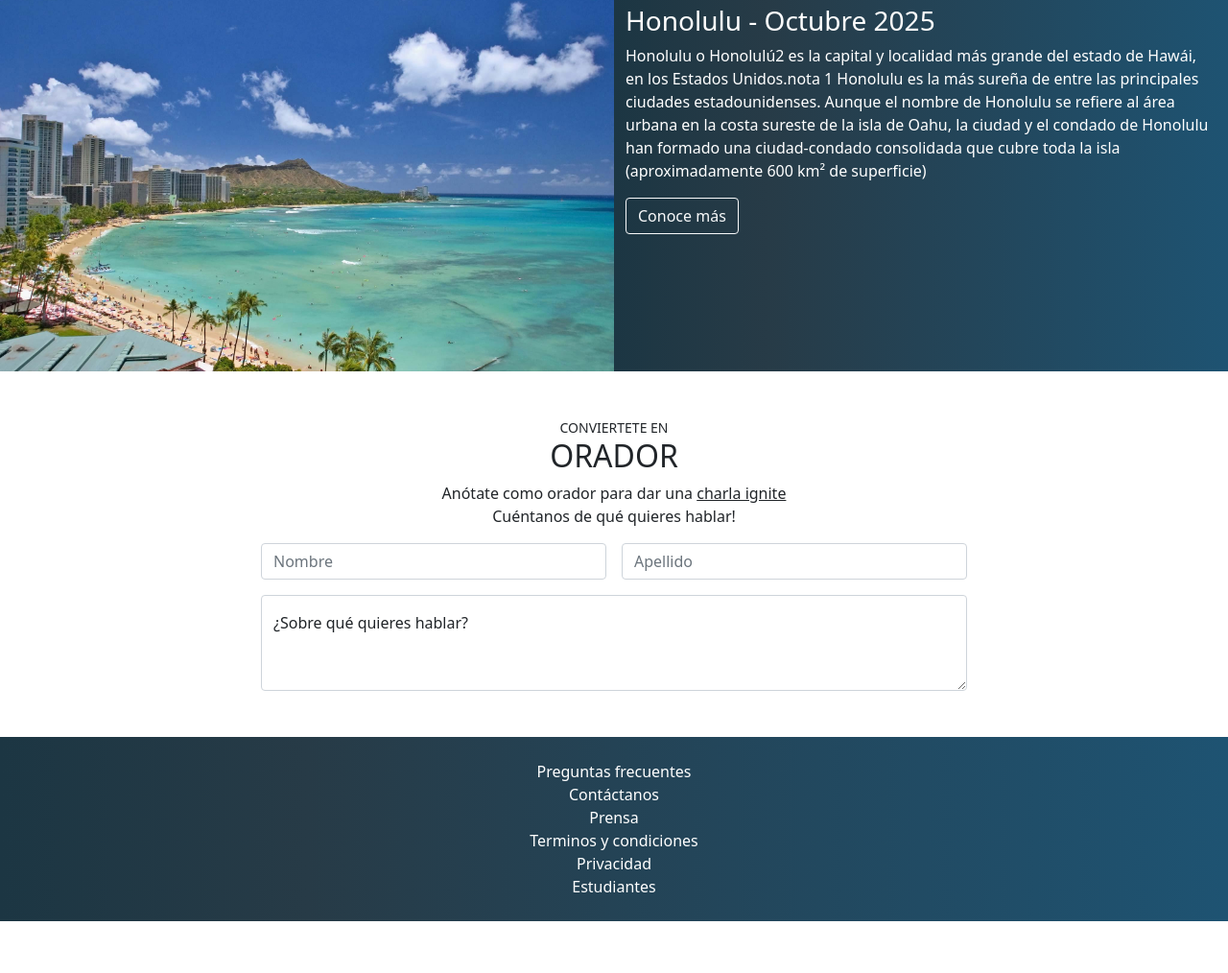
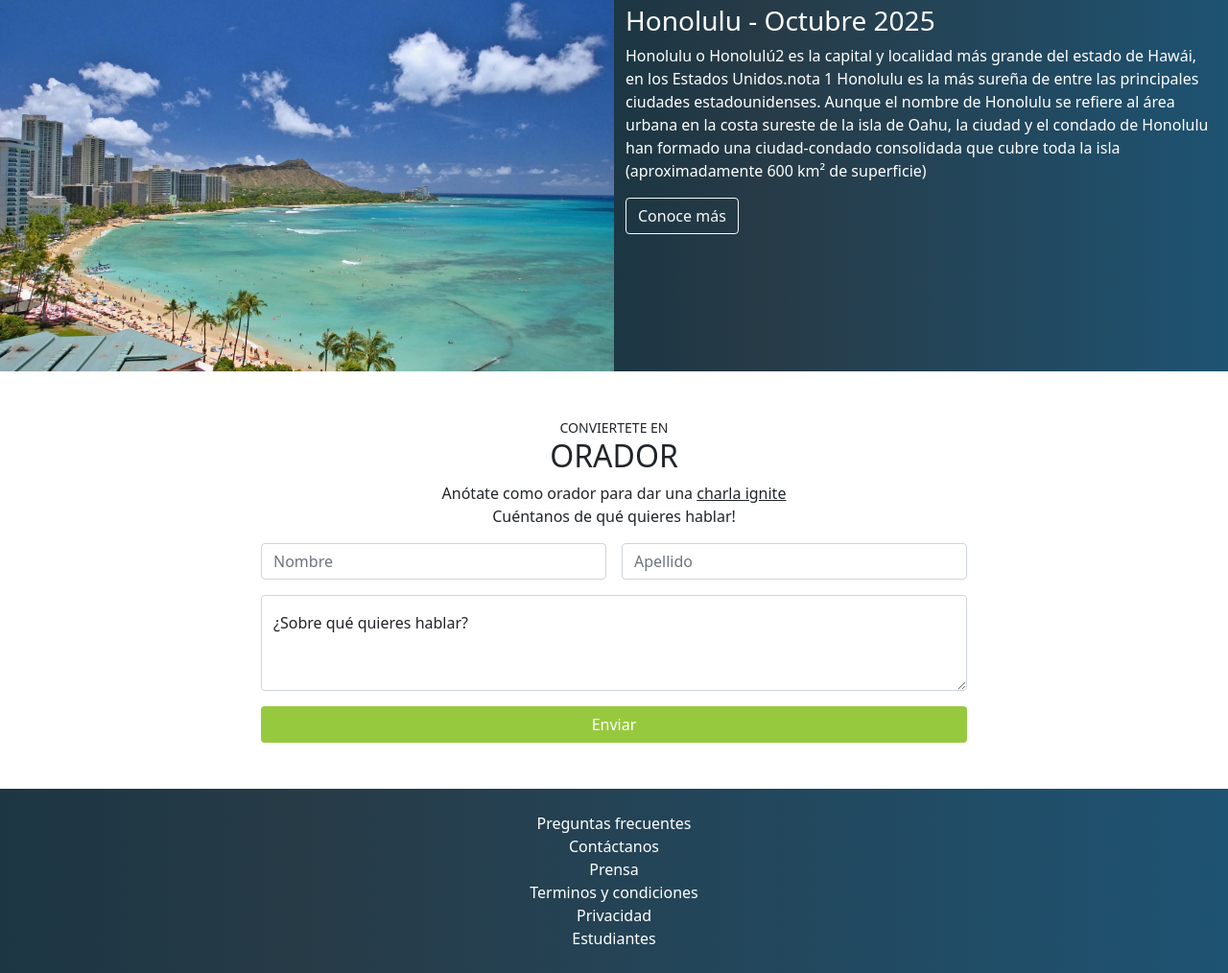
Before and after one commit to SoyEliezerRojas/Platzi-Conf-Hawaii, a plain HTML site: page index.html in a window 1280 px wide. Shown: the part 1900-2914 px from the top of the page at 96% size. Before the commit the page ends 2860 px from the top, so only its background shows below. Drawn offline with nearby package versions, Linux system fonts and the light colour scheme.

Commit message:
Agregado el btn de submit en 'conviertete en orador'

```diff
--- a/index.html
+++ b/index.html
@@ -216,6 +216,10 @@
               style="height: 100px"></textarea>
             <label for="floatingTextarea2">¿Sobre qué quieres hablar?</label>
           </div>
+
+          <div class="row col-12 m-0">
+            <button type="submit" class="btn btn-platzi mt-3">Enviar</button>
+          </div>
         </form>
       </div>
     </div>
```
